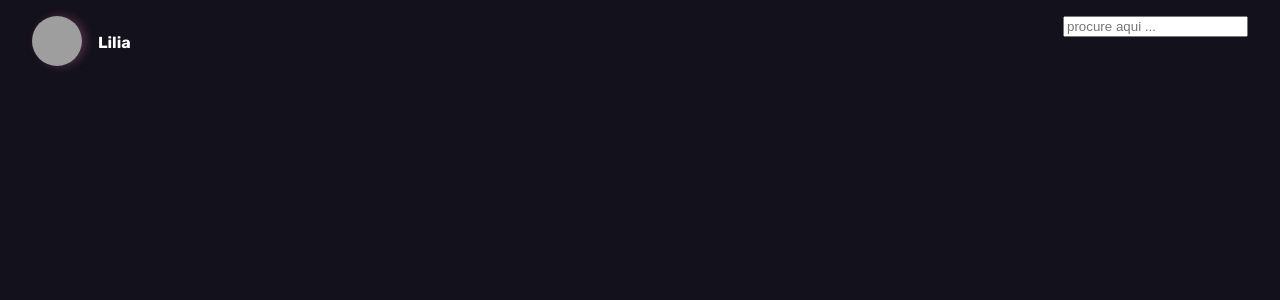
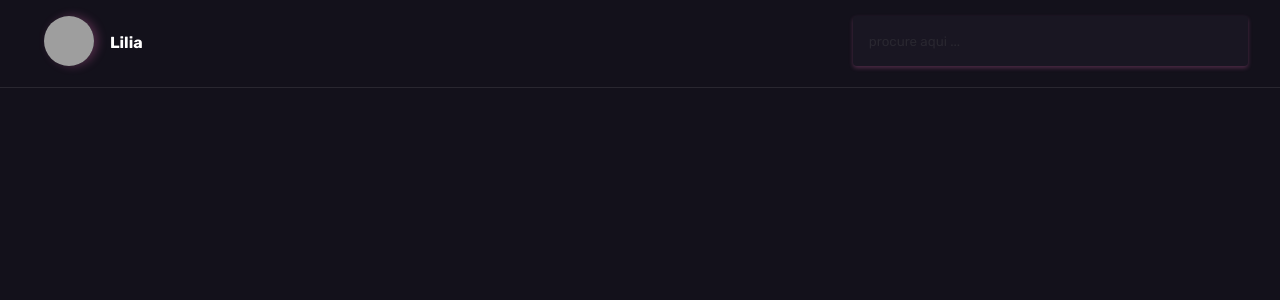
Before and after one commit to byte-serido/trainign-devs-byte, a Vue app in the folder src/frontend/ketlly/tarefa1/: page / in a window 1280 px wide. Shown: the top 300 px of the page. Built offline with nearby package versions, Linux system fonts and the light colour scheme; grey boxes are pictures that could not be loaded.

Commit message:
feat: estilizando o input de pesquisa #24

```diff
--- a/src/frontend/ketlly/tarefa1/public/style.css
+++ b/src/frontend/ketlly/tarefa1/public/style.css
@@ -8,7 +8,8 @@ body {
 .cabecalho {
     display: flex;
     justify-content: space-between;
-    padding: 16px 32px 18px;
+    padding: 16px 32px 18px 44px;
+    border-bottom: 1px solid #292730;
 }
 
 .cabecalho .menu {
@@ -27,3 +28,23 @@ body {
     border-radius: 50%;
     box-shadow: 4px 0px 10px rgba(255, 121, 198, 0.25);
 }
+
+.cabecalho input {
+    background: #191622;
+    box-shadow: 0px 2px 4px rgba(255, 121, 198, 0.25);
+    border: 0px;
+    border-radius: 4px;
+    height: 50px;
+    width: 363px;
+    padding: 0px 16.24px;
+}
+
+input::placeholder {
+    font-family: 'Rubik';
+    color: #292730;
+}
+
+input {
+    font-family: 'Rubik';
+    color: #c1bbd3;
+}
```
